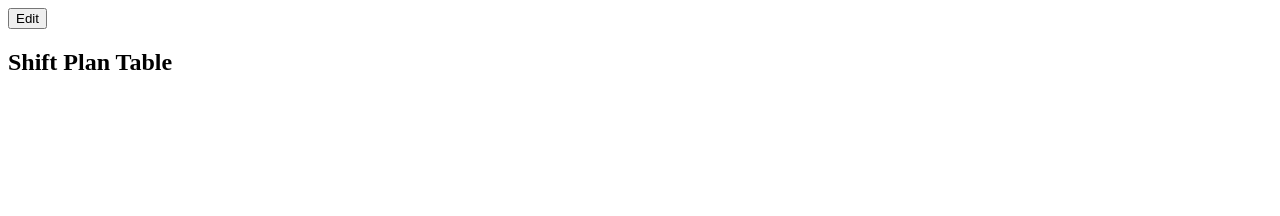
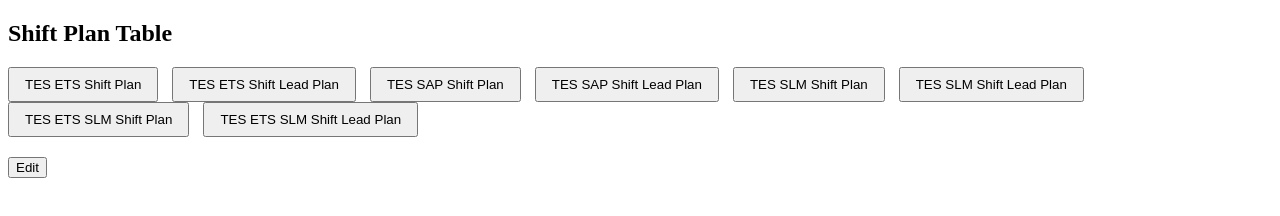
Before and after one commit to Swathi-bolem/shiftPlan, a website: page public/index.html in a window 1280 px wide. Drawn offline with Linux system fonts and the light colour scheme.

Commit message:
first version added to repo

```diff
--- a/public/index.html
+++ b/public/index.html
@@ -4,7 +4,6 @@
     <meta charset="UTF-8">
     <meta name="viewport" content="width=device-width, initial-scale=1.0">
     <title>Shift Plan Table</title>
-    <button id="editButton">Edit</button>
     <style>
         table {
             width: 100%;
@@ -19,16 +18,40 @@
         th {
             background-color: #f4f4f4;
         }
+        .button-container {
+            margin-bottom: 20px;
+        }
+        .button-container button {
+            margin-right: 10px;
+            padding: 8px 15px;
+            cursor: pointer;
+        }
     </style>
 </head>
 <body>
     <h2>Shift Plan Table</h2>
+
+    <!-- 8 Buttons for different tables -->
+    <div class="button-container">
+        <button onclick="loadShiftPlan('tes_ets_shift_plan_jan')">TES ETS Shift Plan</button>
+        <button onclick="loadShiftPlan('tes_ets_shift_plan_feb')">TES ETS Shift Lead Plan</button>
+        <button onclick="loadShiftPlan('tes_ets_shift_plan_mar')">TES SAP Shift Plan</button>
+        <button onclick="loadShiftPlan('tes_ets_shift_plan_apr')">TES SAP Shift Lead Plan</button>
+        <button onclick="loadShiftPlan('tes_ets_shift_plan_may')">TES SLM Shift Plan</button>
+        <button onclick="loadShiftPlan('tes_ets_shift_plan_jun')">TES SLM Shift Lead Plan</button>
+        <button onclick="loadShiftPlan('tes_ets_shift_plan_jul')">TES ETS SLM Shift Plan</button>
+        <button onclick="loadShiftPlan('tes_ets_shift_plan_aug')">TES ETS SLM Shift Lead Plan</button>
+    </div>
+
+    <button id="editButton">Edit</button>
+
     <table id="shiftTable">
         <thead>
             <tr id="tableHeader"></tr>
         </thead>
         <tbody id="tableBody"></tbody>
     </table>
+
     <script src="index.js"></script>
 </body>
 </html>
```
